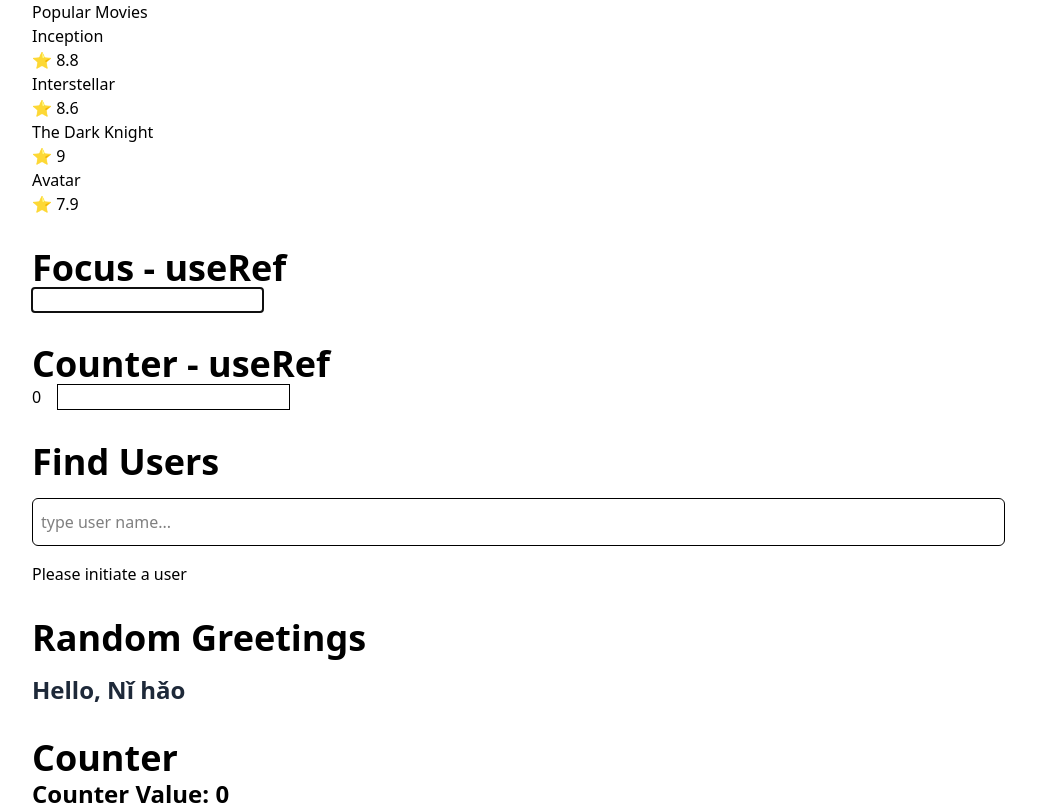
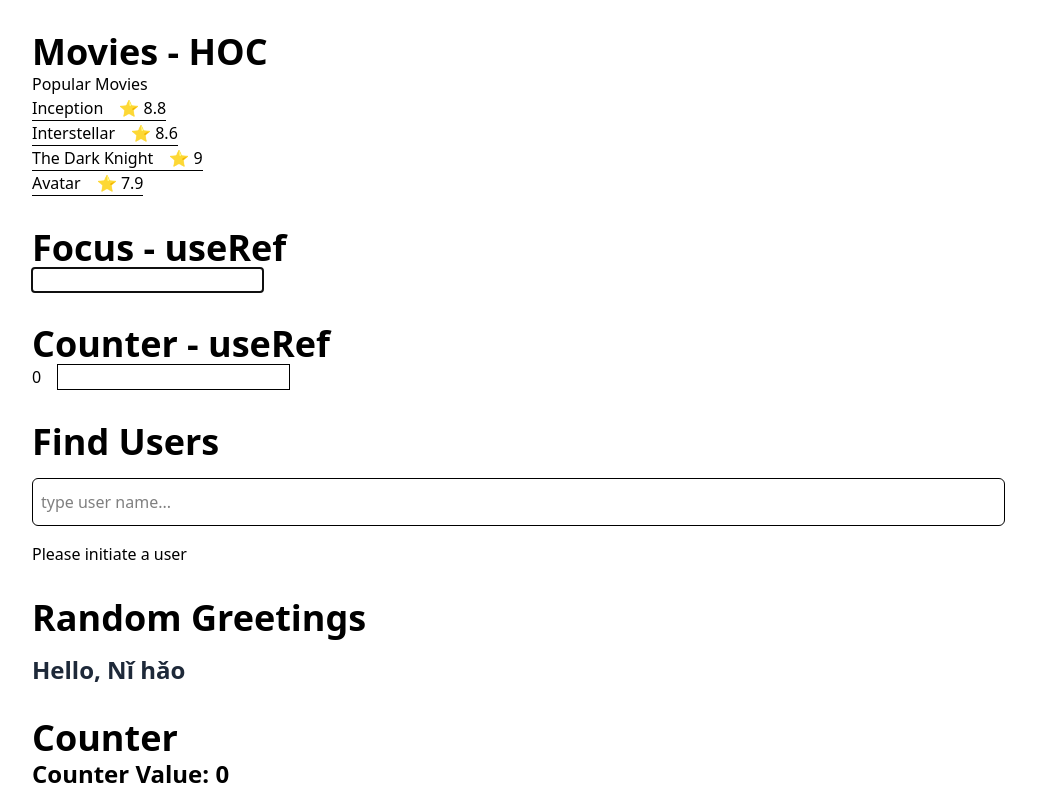
Before and after one commit to amankumar89/React.js, a React (Vite) app: page / in a window 1280 px wide. Shown: the top 805 px of the page, without its empty margins (0-1037 px from the left). Built offline with nearby package versions, Linux system fonts and the light colour scheme.

Commit message:
Refactor MovieList component to use AppLayout for improved structure and styling

```diff
--- a/src/hoc/MovieList.tsx
+++ b/src/hoc/MovieList.tsx
@@ -1,3 +1,4 @@
+import AppLayout from "../AppLayout";
 import withMovies from "./withMovies";
 
 function MovieList({
@@ -10,17 +11,17 @@ function MovieList({
   }[];
 }) {
   return (
-    <div>
+    <AppLayout title="Movies - HOC">
       <h2>Popular Movies</h2>
       <ul>
         {movies.map((movie) => (
-          <li key={movie.id}>
+          <li key={movie.id} className="flex gap-4 border-b w-fit">
             <h3>{movie.title}</h3>
             <p>⭐ {movie.vote_average}</p>
           </li>
         ))}
       </ul>
-    </div>
+    </AppLayout>
   );
 }
 
```
